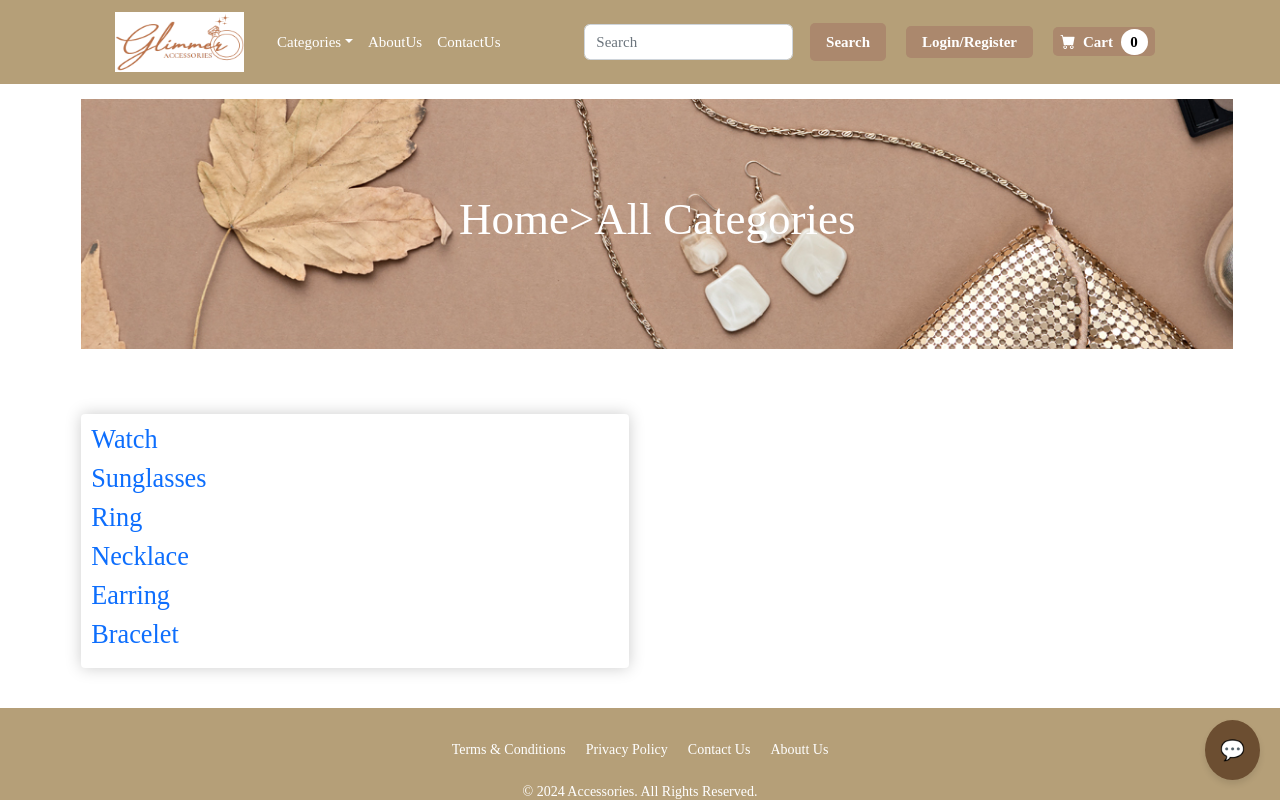
After one commit to RachanaMaskey/ebot, a Django app: page /category_summary/ in a window 1280 px wide. The commit adds this page. Run offline with Django 5.2, Linux system fonts and the light colour scheme; data comes from the database, SQL or seed files in the repository; both versions use the stored data as it was after the commit; some libraries are stand-ins or nearby versions.

Commit message:
home page

```diff
--- a/cart/cart.py
+++ b/cart/cart.py
@@ -65,6 +65,30 @@ class Cart():
 
         return total
 
+    def total(self):
+        #get product id
+        product_ids=self.cart.keys()
+
+        #lookup those keys in product database model
+        products=Product.objects.filter(id__in=product_ids)
+
+        #get quantities
+        quantities=self.cart
+
+        #start couning at 0
+        sum=0
+        for key,value in quantities.items():
+            #convert key string into int
+            key=int(key)
+            for product in products:
+                if product.id==key:
+                    if product.is_sale:
+                        sum=(product.sale_price*value)
+                    else:
+                        sum=(product.price*value)
+
+        return sum
+
 
 
     def get_quants(self):
--- a/cart/templates/cart_summary.html
+++ b/cart/templates/cart_summary.html
@@ -181,7 +181,7 @@
                     {%endif%}
                     <br>
 
-                    <div style="flex:2">Total</div>
+                    <div style="flex:2">${{sum}}</div>
                     <div style="flex:1.4">
                         <button type="button" data-index="{{product.id}}" class="custom-cart-button update-cart">Update</button>
                     </div>
@@ -193,7 +193,7 @@
             {%endfor%}
             <div class="container" style="margin-top: 20px;margin-bottom: 20px;">
                 <div class="box-element">
-                    <div><strong>Total Price: :${{totals}}</strong></div>
+                    <div><strong>Total Price: ${{totals}}</strong></div>
                     <br>
                     <a class="custom-cart-button" href="{%url 'home' %}">Home</a>
                 </div>
--- /dev/null
+++ b/ecommerce/templates/category_summary.html
@@ -0,0 +1,124 @@
+{%extends 'main.html' %}
+{%load static%}
+{%block content%}
+
+<html>
+    <header>
+        <style>
+             * {
+                margin: 0;
+                padding: 0;
+                box-sizing: border-box;
+            }
+
+            html, body {
+                width: 100%;
+                height: 100%;
+                overflow-x: hidden; /* Prevent horizontal scrolling */
+            }
+
+            /* Main Slider Container */
+            #slider {
+                position: relative;
+                width: 90vw; /* Fullscreen width */
+                height: 70vh;
+                overflow: hidden;
+            }
+
+            /* Slider Animation */
+            #slider figure {
+                display: flex;
+                position: absolute;
+                width: 800%; /* For multiple images */
+                margin: 0;
+                left: 0;
+                top: 0;
+                animation: sliderAnimation 15s infinite;
+            }
+
+            #slider figure img {
+                width: 90vw; /* Fullscreen width for each image */
+                height: 70vh;
+                object-fit: cover; /* Ensures image fits nicely */
+            }
+
+            /* Text Overlay for Each Slide */
+            .overlay {
+                position: absolute;
+                top: 0;
+                left: 0;
+                width: 100%;
+                height: 100%;
+                background: rgba(0, 0, 0, 0); /* Slight dark overlay */
+                display: flex;
+                flex-direction: column;
+                justify-content: center;
+                align-items: center;
+                color: white;
+                text-align: center;
+            }
+
+            .overlay h1 {
+                font-size: 3rem;
+                margin-bottom: 10px;
+                color: white;
+            }
+
+            .overlay h5 {
+                font-size: 1.5rem;
+                margin-bottom: 20px;
+                color: white;
+            }
+
+            .overlay button {
+                background-color: #AB886D;
+                color: white;
+                border: 1px solid #54473F;
+                margin: 0 10px;
+                padding: 8px 16px;
+                border-radius: 5px;
+                font-weight: bold;
+                transition: background-color 0.3s ease;
+            }
+
+            .overlay button:hover {
+                background-color: #54473F;
+                color: white;
+            }
+
+            .custom-aboutus{
+                width: 100%;
+                height: 530px;
+            }
+
+        </style>
+    </header>
+</html>
+
+
+<header class="py-5">
+    <div class="container">
+            <div id="slider" style="height: 250px;">
+                <figure>
+                    <img src="{% static 'images/4.jpg' %}" alt="Image 1">
+                </figure>
+                <div class="overlay">
+                    <h1>Home>All Categories</h1>
+                </div>
+    </div>
+</header>
+
+
+<div class="container" style="margin-bottom: 40px;">
+    <div class="row"  style="margin-top: 20px;">
+        <div class="col-lg-6">
+            <div class="box-element" id="form-wrapper">
+                {%for category in categories%}
+                    <h3><a href="{%url 'category' category%}">{{category}}</a></h3>
+                {%endfor%}
+            </div>
+        </div>
+    </div>
+</div>
+
+{%endblock content%}
--- a/ecommerce/templates/navbar.html
+++ b/ecommerce/templates/navbar.html
@@ -16,7 +16,7 @@
                 <li class="nav-item dropdown">
                     <a class="nav-link dropdown-toggle active" id="navbarDropdown" href="#" role="button" data-bs-toggle="dropdown" aria-expanded="false" style="color: white;">Categories</a>
                     <ul class="dropdown-menu" aria-labelledby="navbarDropdown">
-                        <li><a class="dropdown-item" href="{%url 'home'%}">All Categories</a></li>
+                        <li><a class="dropdown-item" href="{%url 'category_summary'%}">All Categories</a></li>
                         <li><hr class="dropdown-divider" /></li>
                         <li><a class="dropdown-item" href="{%url 'category' 'Bracelet'%}">Bracelet</a></li>
                         <li><a class="dropdown-item" href="{% url 'category' 'Earring'%}">Earring</a></li>
--- a/ecommerce/templates/product.html
+++ b/ecommerce/templates/product.html
@@ -84,6 +84,7 @@
         success:function(json){
           // console.log(json)
           document.getElementById('cart_quantity').textContent=json.qty
+          location.reload()
         },
 
         error:function(xhr,errmsg,err){
--- a/ecommerce/urls.py
+++ b/ecommerce/urls.py
@@ -10,13 +10,14 @@ urlpatterns = [
     path('register/',views.register_user,name='register'),
     path('product/<int:pk>',views.product,name='product'),
     path('category/<str:cat>',views.category,name='category'),
+    path('category_summary/',views.category_summary,name='category_summary'),
 
 
 #for chatbot
     path('chatbot/', views.chatbot_view, name='chatbot'),
     path('chat/', views.chatbot_page, name='chatbot_page'),
 
-    #for caht history
+    #for chat history
     path('get-chat-history/', views.get_chat_history, name='get_chat_history'),
     path('save-chat-history/', views.save_chat_history, name='save_chat_history'),
 
--- a/ecommerce/views.py
+++ b/ecommerce/views.py
@@ -12,8 +12,14 @@ from .forms import SignUpForm
 
 
 def home(request):
-    products= Product.objects.all()
-    return render(request,'home.html',{'products':products})
+    # Fetch all sale products
+    sale_products = Product.objects.filter(is_sale=True)
+    # Fetch featured products excluding those already in sale
+    products = Product.objects.filter(is_sale=False).order_by('?')[:4]
+    return render(request, 'home.html', {
+        'sale_products': sale_products,
+        'products': products
+    })
 
 def about(request):
     return render(request,'about.html',{})
@@ -83,7 +89,9 @@ def category(request,cat):
         messages.success(request,("The category doesn't exist..."))
         return redirect('home')
 
-
+def category_summary(request):
+    categories=Category.objects.all()
+    return render(request,'category_summary.html',{"categories":categories})
 
 
 
```
Also changed, not shown: cart/views.py (+6 -1 lines), ecommerce/templates/home.html (+41 -40 lines), db.sqlite3.
